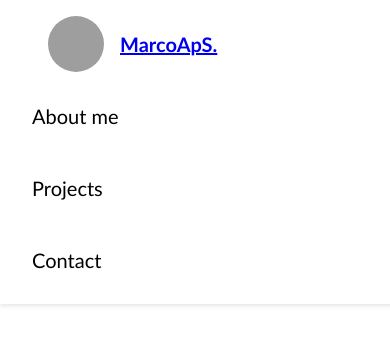
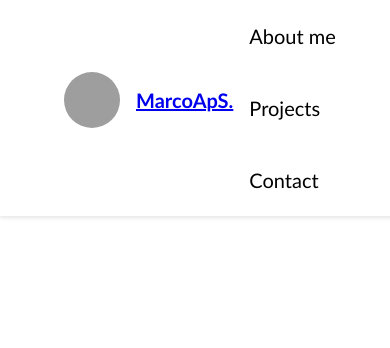
Before and after one commit to mApS-bit/mApS-bit.github.io, a plain HTML site: page docs/about-me.html in a window 390 px wide. Shown: the top 348 px of the page. Drawn offline with Linux system fonts and the light colour scheme; grey boxes are pictures that could not be loaded.

Commit message:
Update main.css

```diff
--- a/docs/styles/main.css
+++ b/docs/styles/main.css
@@ -182,13 +182,6 @@ footer {
   display: block;
 }
 
-/* 🔁 RESPONSIVE SECTION */
-@media (max-width: 768px) {
-  header {
-    flex-direction: column;
-    align-items: flex-start;
-    padding: 1rem;
-  }
 
   .perfil {
     margin-bottom: 1rem;
```
